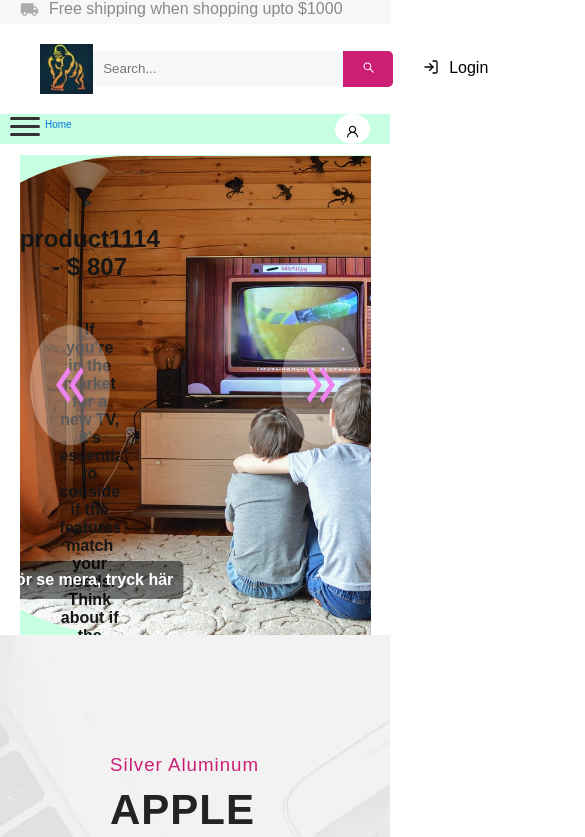
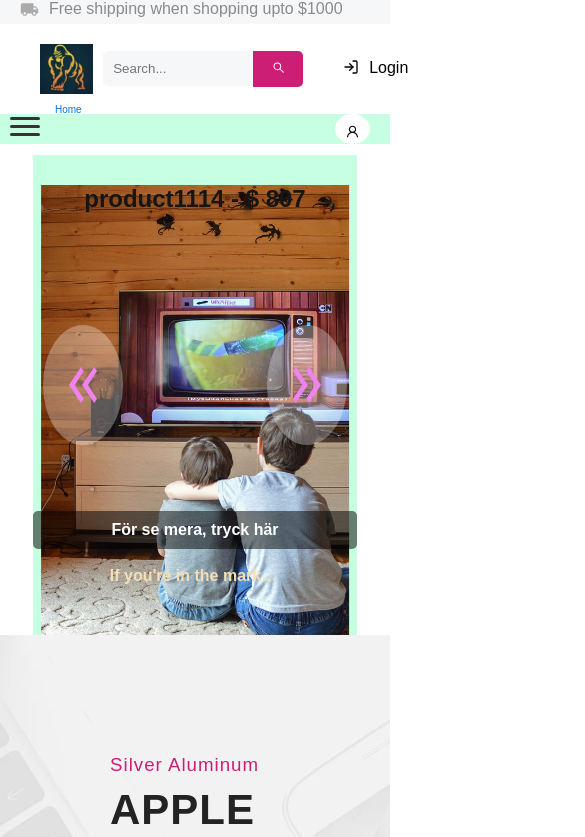
Before and after one commit to Delzarkafashi/react-shop, a React (Create React App) app in the folder eshop/: page / in a window 390 px wide. Shown: the top 837 px of the page, 585 px wide, since content can reach past the window. Built offline with nearby package versions, Linux system fonts and the light colour scheme.

Commit message:
fixat med css

```diff
--- a/eshop/src/comp/components/Breadcrumbs.css
+++ b/eshop/src/comp/components/Breadcrumbs.css
@@ -3,8 +3,7 @@
     display: flex;
     align-items: center;
     font-size: 10px;
-    margin-top: -30px;
-    margin-left: 35px;
+    margin-top: -10px;
 }
 
 .breadcrumbs a {
@@ -19,3 +18,9 @@
 .breadcrumbs span {
     color: #555; /* Mörkare grå färg för aktuell sida */
 }
+@media (max-width: 768px) {
+    /* För mindre skärmar */
+    .breadcrumbs {
+        margin-top: -45px;
+    }
+}
--- a/eshop/src/comp/components/ImageSlider.css
+++ b/eshop/src/comp/components/ImageSlider.css
@@ -1,3 +1,19 @@
+* {
+    box-sizing: border-box;
+    margin: 0;
+    padding: 0;
+}
+
+.container {
+    display: flex;
+    flex-direction: column; /* eller row, beroende på din design */
+    align-items: center;
+    justify-content: center;
+    margin: 0 auto;
+    padding: 0 15px;
+    max-width: 100%;
+}
+
 .slider {
     position: relative;
     width: 90%;
@@ -118,8 +134,10 @@
 }
 
 .product-info-text h1 {
-    margin-top: 50px; /* Justera som behövs, ger utrymme från toppen */
-    /* Lägg till ytterligare styling för h3 här om nödvändigt */
+    display: flex;
+    align-items: center; /* Centrera vertikalt */
+    justify-content: center; /* Centrera horisontellt */
+    margin-top: 50px;
     font-weight: 600;
 }
 
@@ -129,3 +147,54 @@
     overflow: auto;
     max-width: 60%;
 }
+
+/* Mindre skärmar (max 768px) */
+@media (370px <= width <= 600px) {
+    .product-info-text h1 {
+        margin-top: -60px; /* Justera toppmarginalen på mindre skärmar */
+        height: 400px;
+    }
+    .product-info-text p {
+        margin-top: 100%;
+        overflow: auto;
+        max-width: 80%;
+        padding-bottom: 60px;
+        overflow: hidden; /* Dölj överflödig text */
+        white-space: nowrap; /* Hindra text från att brytas rad */
+        text-overflow: ellipsis; /* Visa "..." när texten är för lång */
+        max-width: 60%;
+       color: wheat
+    }
+
+    .image {
+        width: 750px; /* Behåll den önskade bildbredden */
+        height: 480px; /* Behåll den önskade bildhöjden */
+        max-width: 95%; /* Begränsa maxbredden till 100% av föräldraelementet */
+        border-radius: 0; /* Ta bort rundade hörn om så önskas */
+        margin: auto; /* Centrera bilden både vertikalt och horisontellt */
+        margin-top: -220px; /* Avstånd från toppen */
+        margin-bottom: 100px; /* Avstånd från botten */
+        padding-right: 0; /* Återställ högermarginalen om det behövs */
+        width: auto; /* Återställ bredden om det behövs */
+        left: 50%; /* Flytta bilden till mitten av sidan horisontellt */
+        transform: translateX(-50%); /* Centrera bilden horisontellt */
+
+    }
+
+    .slide-text {
+        top: auto; /* Återställ vertikal position om det behövs */
+        left: 0; /* Ändra till vänster kant om det behövs */
+        right: 0; /* Centrera horisontellt på mindre skärmar */
+        transform: translate(0, 0); /* Återställ transformationen */
+        margin-top: 110%;
+    }
+
+    .product-info-text {
+        width: 100%; /* Ta upp hela bredden på mindre skärmar */
+        top: auto; /* Återställ vertikal position om det behövs */
+        left: 0; /* Ändra till vänster kant om det behövs */
+        right: 0; /* Centrera horisontellt på mindre skärmar */
+        transform: translate(0, 0); /* Återställ transformationen */
+        text-align: center; /* Centrera texten på mindre skärmar */
+    }
+}
--- a/eshop/src/comp/components/ImageSlider.js
+++ b/eshop/src/comp/components/ImageSlider.js
@@ -36,13 +36,16 @@ const ImageSlider = ({ Filter, allcateFilter }) => {
         return null; // Om det inte finns några bilder, rendera ingenting
     }
 
+
     return (
+        <div className="container">
         <section className="slider">
             <div className="left-arrow" onClick={prevSlide}>
                 <MdOutlineKeyboardDoubleArrowLeft />
             </div>
             <div className="right-arrow" onClick={nextSlide}>
                 <MdOutlineKeyboardDoubleArrowRight />
+
             </div>
             {sliderImages.map((slide, index) => {
                 return (
@@ -63,6 +66,7 @@ const ImageSlider = ({ Filter, allcateFilter }) => {
                 );
             })}
         </section>
+        </div>
     );
 };
 
--- a/eshop/src/comp/components/NavMenu.css
+++ b/eshop/src/comp/components/NavMenu.css
@@ -1,4 +1,6 @@
-
+.nav {
+    margin-left: 45px;
+}
 .nav ul {
     display: flex;
 }
--- a/eshop/src/comp/components/SearchBox.css
+++ b/eshop/src/comp/components/SearchBox.css
@@ -34,3 +34,36 @@
     background: #fed700;
     color: #cd1e76;
 }
+.search_box input {
+    padding: 10px 10px;
+    outline: none;
+    background: none;
+    border-top-left-radius: 5px;
+    border-bottom-left-radius: 5px;
+    width: 250px;
+    border: none;
+    background: #f6f7f8;
+    transition: 0.3s;
+}
+
+/* Mindre skärmar (max 768px) */
+@media (max-width: 768px) {
+    .search_box input {
+        width: 150px; /* Justera bredden för mindre skärmar här */
+    }
+}
+
+.search_box button {
+    padding: 10px 10px;
+    border-top-right-radius: 5px;
+    border-bottom-right-radius: 5px;
+    border: none;
+    outline: none;
+    width: 50px;
+    background: #cd1e76;
+    color: #fff;
+    cursor: pointer;
+    margin-right: 30px;
+    transition: 0.5s;
+    font-weight: 600;
+}
--- a/eshop/src/comp/nav.css
+++ b/eshop/src/comp/nav.css
@@ -42,6 +42,7 @@
     max-width: 100%;
     justify-content: space-between;
     align-items: center;
+    gap: 10px;
 }
 
 
@@ -68,7 +69,6 @@
     display: flex;
     justify-content: center;
     width: 100%;
-    display: flex;
     background: #c6ffe1;
     justify-content: space-between;
     height: 30px;
@@ -77,6 +77,7 @@
 {
     display: flex;
     margin-bottom: 10px;
+    margin-right: 45px;
 }
 .header .last_header .user_profile .icon
 {
--- a/eshop/src/pages/home.js
+++ b/eshop/src/pages/home.js
@@ -88,7 +88,7 @@ const Home = ({addtocart,}) => {
 
 
         <div className="home">
-            <div><ImageSlider/></div>
+            <div ><ImageSlider/></div>
             <div className="top_banner">
                   <div className = "contant">
                   <h3>silver aluminum</h3>
```
